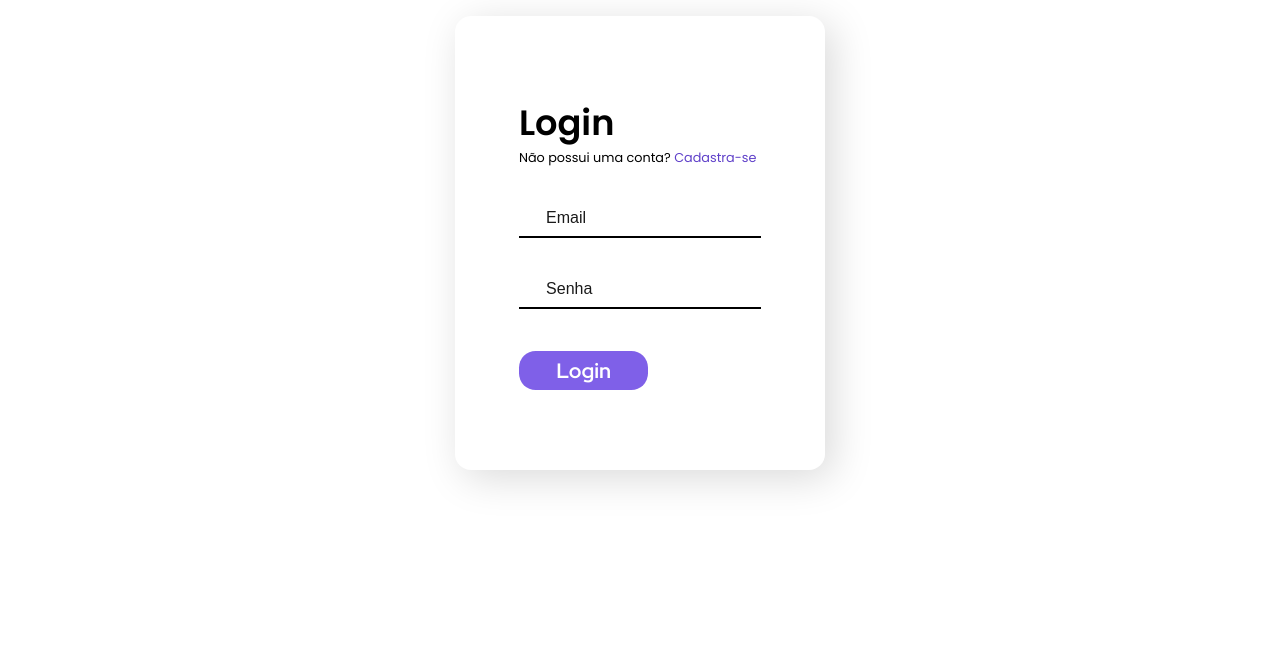
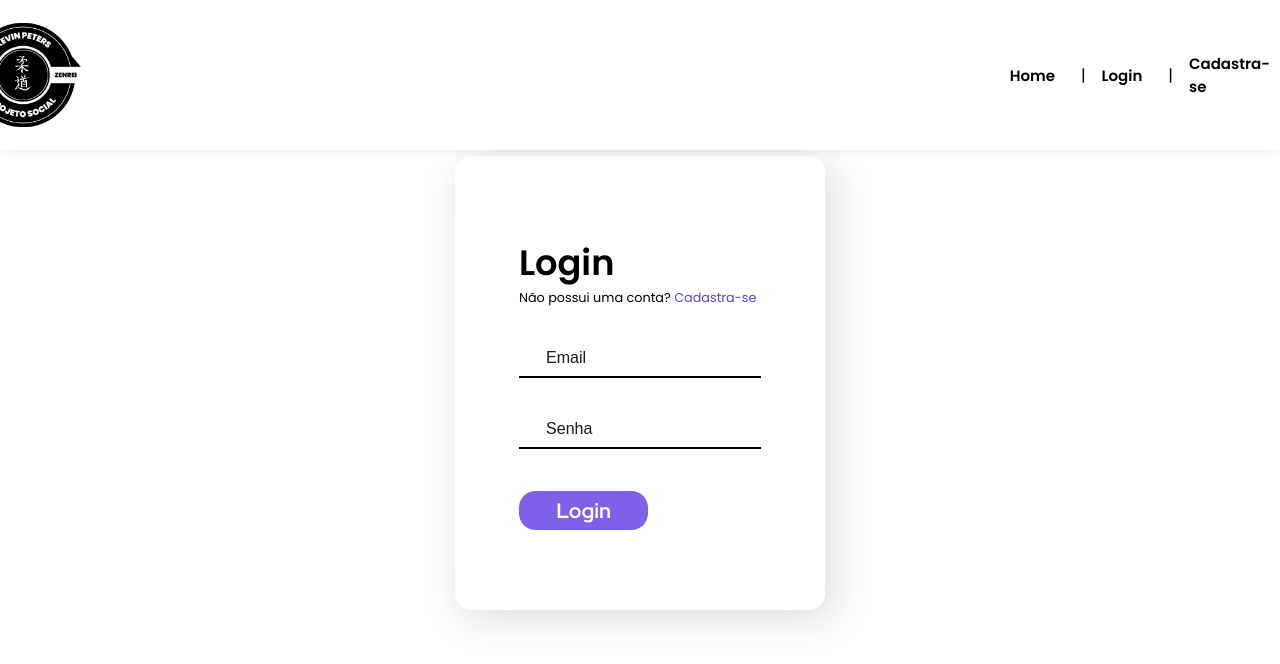
Before and after one commit to KevinSampaio/SiteIndividual, a website: page site/public/login.html in a window 1280 px wide. Drawn offline with Linux system fonts and the light colour scheme.

Commit message:
fotos colocadas

```diff
--- a/site/public/css/style.css
+++ b/site/public/css/style.css
@@ -25,7 +25,7 @@ nav {
   gap: 16px;
   padding: 0 auto;
   width: 100%;
-  height: 72px;
+  height: 120px;
   background: #fff;
   box-shadow: 0 0 10px rgb(0 0 0 / 10%);
   z-index: 2;
@@ -42,6 +42,12 @@ nav a {
   margin-right: 10px;
 }
 
+nav img{
+  width: 120px;
+  height: 120px;
+  margin-right: 45%;
+}
+
 a::after {
   position: absolute;
   content: "";
@@ -56,6 +62,25 @@ a::after {
 
 a:hover {
   color: rgb(172, 100, 239);
+}
+
+#antes {
+  height: 120px;
+  width: 100%;
+  z-index: 10;
+  position: fixed;
+  transition: all 0.5s ease-in-out;
+  background-color: white;
+}
+
+#depois {
+  height: 120px;
+  width: 100%;
+  z-index: 10;
+  position: fixed;
+  transition: all 0.5s ease-in-out;
+  background-color: white;
+  opacity: 0.9;
 }
 
 li::after {
--- a/site/public/css/styleLogin.css
+++ b/site/public/css/styleLogin.css
@@ -19,6 +19,54 @@ body {
   padding: 1em;
 }
 
+nav {
+  position: fixed;
+  top: 0;
+  left: 0;
+  display: flex;
+  align-items: center;
+  gap: 16px;
+  padding: 0 auto;
+  width: 100%;
+  height: 150px;
+  background: #fff;
+  box-shadow: 0 0 10px rgb(0 0 0 / 10%);
+  z-index: 2;
+  justify-content: end;
+  margin-bottom: 20px;
+}
+
+nav a {
+  color: inherit;
+  text-decoration: none;
+  transition: 0.3s;
+  font-size: 15px;
+  font-weight: 600;
+  margin-right: 10px;
+}
+
+nav img{
+  width: 150px;
+  height: 150px;
+  margin-right: 70%;
+}
+
+a::after {
+  position: absolute;
+  content: "";
+  width: 100%;
+  height: 3px;
+  left: 0;
+  transition: transform 0.55;
+  transform: scaleX(0);
+  transform-origin: right;
+  background-color: rgb(172, 100, 239);
+}
+
+a:hover {
+  color: rgb(172, 100, 239);
+}
+
 .flex-container {
   display: flex;
   align-items: center;
@@ -28,6 +76,7 @@ body {
 .form-wrapper {
   width: 100%;
   height: 100%;
+  margin-top: 140px;
 }
 
 .form {
--- a/site/public/login.html
+++ b/site/public/login.html
@@ -15,6 +15,13 @@
     </head>
 
     <body>
+        <nav id="navbar" class="navbar">
+            <img src="assets/WhatsApp Image 2023-11-11 at 15.09.44.jpeg" alt="">
+            <a href="index.html"> Home </a>|
+            <a href="login.html"> Login </a>|
+            <a href="cadastro.html"> Cadastra-se</a>
+        </nav>
+
         <div class="alerta_erro">
             <div class="card_erro" id="cardErro">
                 <span id="mensagem_erro"></span>
```
Also changed, not shown: site/public/cadastro.html (+7 -0 lines), site/public/index.html (+23 -2 lines).
